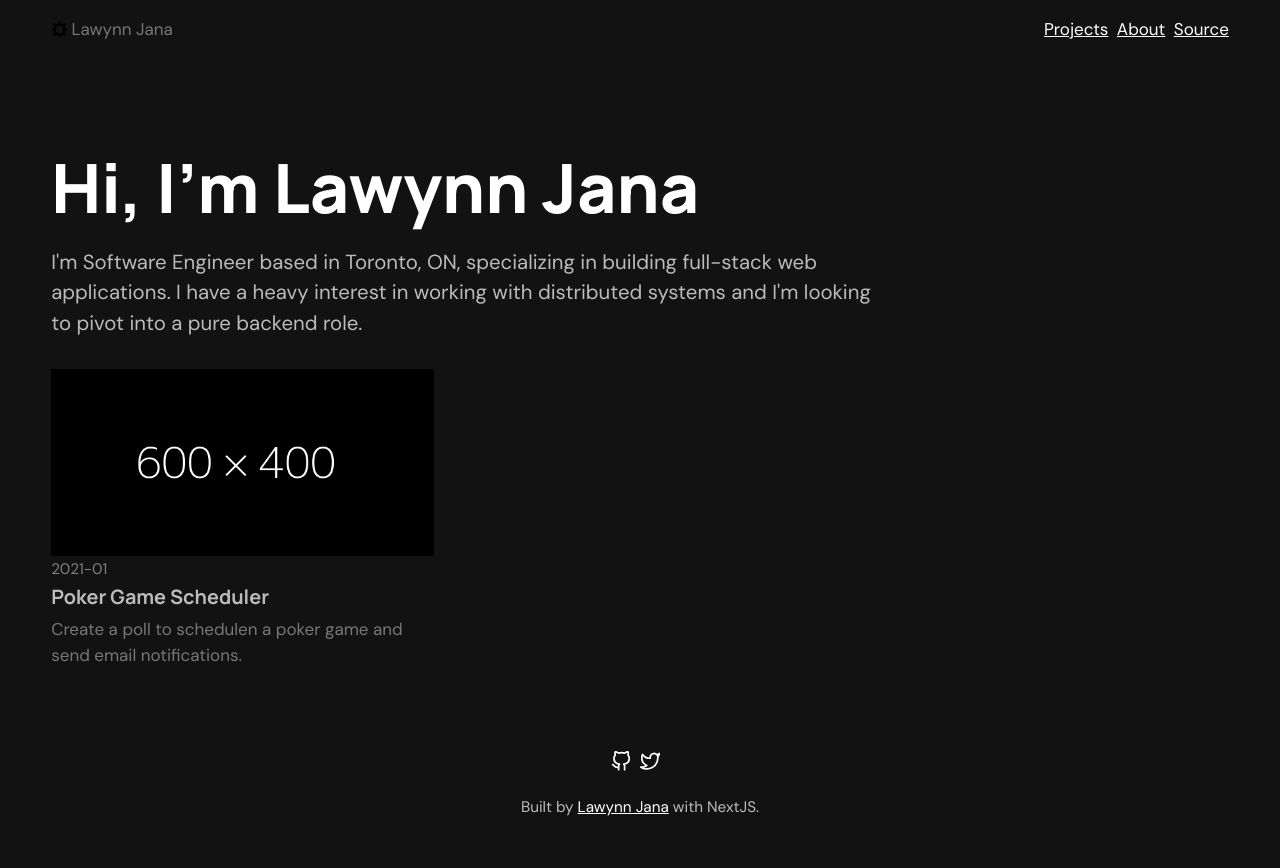
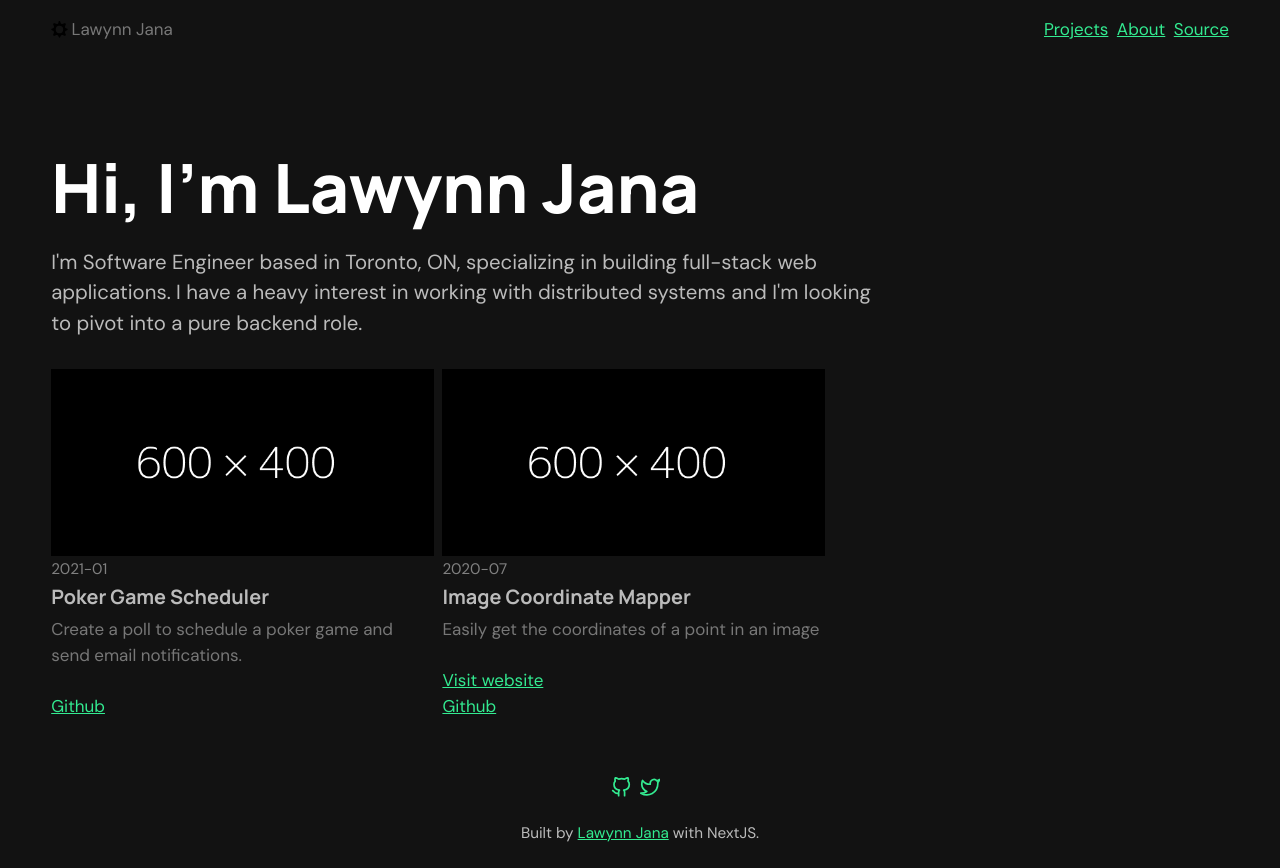
Before and after one commit to lawynnj/lawynnj.github.io, a Next.js app: page / in a window 1280 px wide. Before the commit the page ends 842 px from the top, so only its background shows below. Built offline with nearby package versions, Linux system fonts and the light colour scheme.

Commit message:
add external links

```diff
--- a/components/cards/cards.tsx
+++ b/components/cards/cards.tsx
@@ -1,9 +1,9 @@
 import React from "react";
 import Link from "next/link";
-import Image from 'next/image'
+import Image from "next/image";
 
 import { StyledCards } from "../styles/cards.styles";
-
+import { GitHubIcon } from "../styles/footer.styles";
 interface ICard {
   basePath: string;
   data: {
@@ -13,6 +13,8 @@ interface ICard {
     date: Date;
     previewImage: string;
     description: string;
+    websiteLink: string;
+    githubLink: string;
   }[];
 }
 
@@ -26,19 +28,48 @@ const Cards = ({ data, basePath }: ICard) => {
     <StyledCards>
       {data.map((singleCard) => (
         <article className="article" key={singleCard.id}>
+          <div className="article-body">
             <Link
               href={`/${basePath}/[id]`}
               as={`/${basePath}/${singleCard.slug}`}
             >
-            <a>
+              <a className="article-link">
                 {/* @ts-ignore */}
-              <Image src={singleCard.previewImage} alt={singleCard.title} width={450} height={220} sizes="(min-width: 640px) 700px, 400px"/>
+                <Image
+                  src={singleCard.previewImage}
+                  alt={singleCard.title}
+                  width={450}
+                  height={220}
+                  sizes="(min-width: 640px) 700px, 400px"
+                />
                 <time>{singleCard.date}</time>
                 <h2>{singleCard.title}</h2>
 
                 {singleCard.description && <p>{singleCard.description}</p>}
               </a>
             </Link>
+          </div>
+          {singleCard.websiteLink && (
+            <a
+              className="external-link"
+              target="_blank"
+              rel="noreferrer noopener"
+              href={singleCard.websiteLink}
+            >
+              Visit website
+            </a>
+          )}
+          {singleCard.githubLink && (
+            <a
+              className="external-link"
+              href={singleCard.githubLink}
+              target="_blank"
+              rel="noreferrer noopener"
+              aria-label="github"
+            >
+              Github
+            </a>
+          )}
         </article>
       ))}
     </StyledCards>
--- a/components/styles/cards.styles.ts
+++ b/components/styles/cards.styles.ts
@@ -15,24 +15,16 @@ export const StyledCards = styled.section`
   article.article {
     margin: 0 0 2%;
     overflow: hidden;
-
-    &:hover h2 {
-      color: #fff;
-    }
-    &:hover p {
-      color: var(--text-color-bright);
-    }
+    max-width: 400px;
 
     img {
       transition: all var(--animation-duration)
         var(--transition-timing-function);
       object-fit: cover;
     }
-
     &:hover img {
       transform: scale(1.1);
     }
-
     @media all and (min-width: 560px) {
       margin-right: 0.5em;
       flex: 0 1 48%;
@@ -49,6 +41,20 @@ export const StyledCards = styled.section`
       }
     }
   }
+  .external-link {
+    display: block;
+    &:hover {
+      color: --text-color-white;
+    }
+  }
+  .article-body {
+    &:hover h2 {
+      color: #fff;
+    }
+    &:hover p {
+      color: var(--text-color-bright);
+    }
+  }
 
   @media all and (min-width: 560px) {
     justify-content: space-between;
@@ -60,7 +66,7 @@ export const StyledCards = styled.section`
     font-size: 0.9em;
   }
 
-  a {
+  a.article-link {
     text-decoration: none;
 
     &:hover {
--- a/components/styles/layout.css
+++ b/components/styles/layout.css
@@ -15,7 +15,7 @@
   --text-color-dark: #777;
   --text-color-bright: #999;
   --text-color-white: #fff;
-  --prim-color: #fff;
+  --prim-color: #33eb91;
 
   --transition-timing-function: cubic-bezier(0.16, 1, 0.3, 1);
   --animation-duration: 0.25s;
--- a/content/work/game-scheduler.md
+++ b/content/work/game-scheduler.md
@@ -3,8 +3,9 @@ title: Poker Game Scheduler
 date: "2021-01"
 slug: "game-scheduler"
 selectedWork: true
-description: "Create a poll to schedulen a poker game and send email notifications."
+description: "Create a poll to schedule a poker game and send email notifications."
 previewImage: "/images/work/game-scheduler/600-400.png"
+githubLink: "https://github.com/lawynnj/game-scheduler"
 ---
 
 > **Role**: System Design, Engineering.
--- /dev/null
+++ b/content/work/image-coordinate-mapper.md
@@ -0,0 +1,10 @@
+---
+title: Image Coordinate Mapper
+date: "2020-07"
+slug: "image-coordinate-mapper"
+selectedWork: true
+description: "Easily get the coordinates of a point in an image"
+previewImage: "/images/work/game-scheduler/600-400.png"
+websiteLink: "https://get-image-coordinates.vercel.app/"
+githubLink: "https://github.com/lawynnj/get-image-coordinates"
+---
```
Lines whose indentation alone changed are shown as unchanged.
